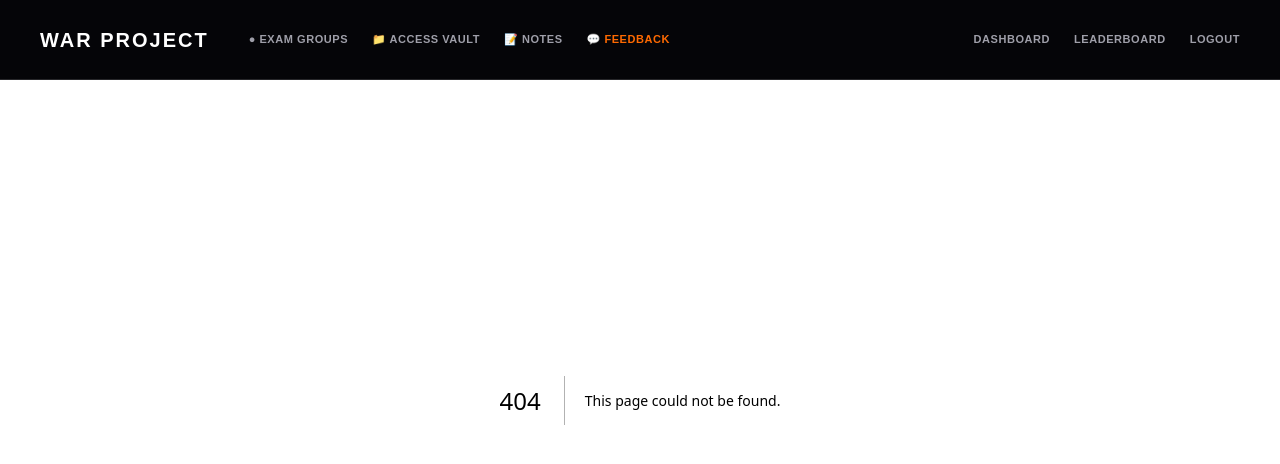
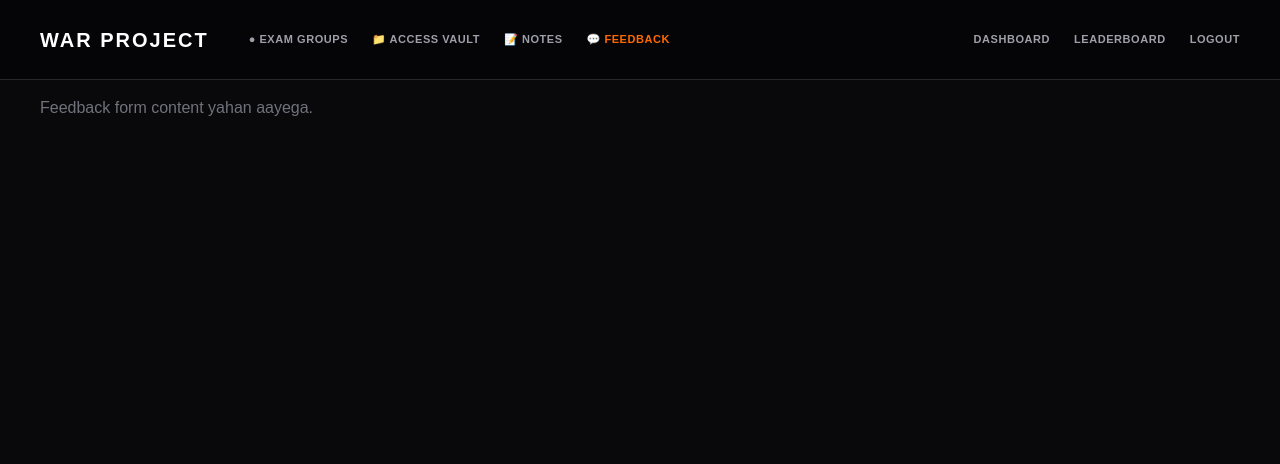
Before and after one commit to raviji1111/war-frontend, a Next.js app: page /feedback in a window 1280 px wide. Before the commit this address had no page. Shown: the top 464 px of the page. Built offline with nearby package versions, Linux system fonts and the light colour scheme.

Commit message:
feedback or  vault

```diff
--- /dev/null
+++ b/src/app/feedback/page.tsx
@@ -0,0 +1,15 @@
+"use client";
+import { useState } from "react";
+
+export default function FeedbackPage() {
+  // Agar tumhare paas koi state (useState) ya functions hain, toh unhe yahan paste karo
+
+  return (
+    <main className="min-h-screen bg-zinc-950 p-10 text-white">
+      <h1 className="text-2xl font-bold mb-6">Feedback System</h1>
+
+      {/* ⚠️ Puraana Feedback Form ka code yahan paste karo */}
+      <p className="text-zinc-500">Feedback form content yahan aayega.</p>
+    </main>
+  );
+}
--- /dev/null
+++ b/src/app/vault/page.tsx
@@ -0,0 +1,15 @@
+"use client";
+import { useState } from "react";
+
+export default function VaultPage() {
+  // Agar tumhare paas Vault ki koi logic hai, toh wo yahan paste karo
+
+  return (
+    <main className="min-h-screen bg-zinc-950 p-10 text-white">
+      <h1 className="text-2xl font-bold mb-6">Access Vault</h1>
+
+      {/* ⚠️ Puraana Vault ka code yahan paste karo */}
+      <p className="text-zinc-500">Vault content yahan aayega.</p>
+    </main>
+  );
+}
```
